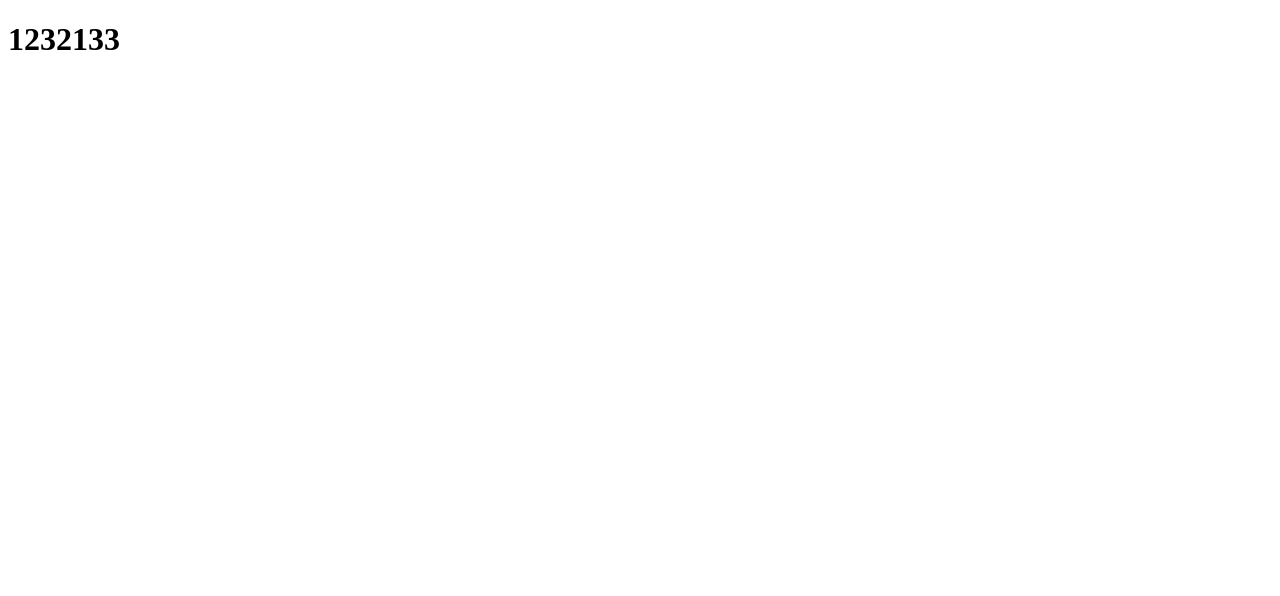
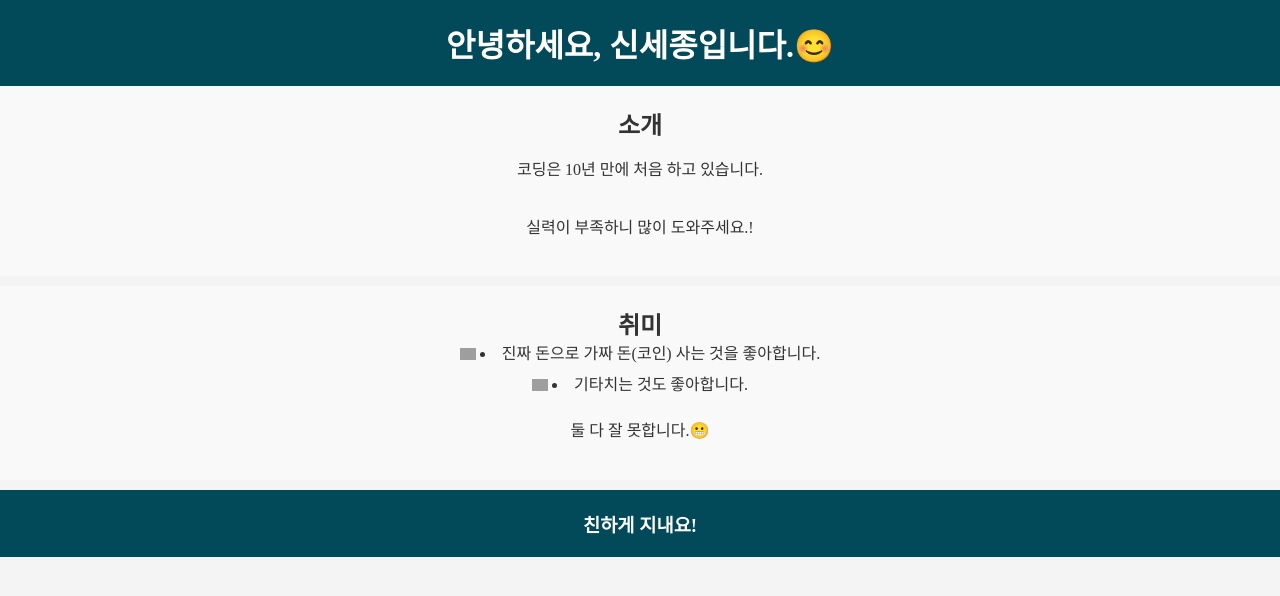
Before and after one commit to FullTimeScam/20240424, a plain HTML site: page index.html in a window 1280 px wide. Drawn offline with Linux system fonts and the light colour scheme; grey boxes are pictures that could not be loaded.

Commit message:
second-project

```diff
--- a/index.html
+++ b/index.html
@@ -1,11 +1,28 @@
 <!DOCTYPE html>
-<html lang="en">
-<head>
-    <meta charset="UTF-8">
-    <meta name="viewport" content="width=device-width, initial-scale=1.0">
-    <title>Document</title>
-</head>
-<body>
-    <h1>1232133</h1>
-</body>
+<html lang="ko">
+  <head>
+    <meta charset="UTF-8" />
+    <meta name="viewport" content="width=device-width, initial-scale=1.0" />
+    <title>자기소개</title>
+    <link rel="stylesheet" href="style.css" />
+  </head>
+  <body>
+    <header>
+        <h1>안녕하세요, 신세종입니다.😊</h1>
+    </header>
+    <section>
+      <h2>소개</h2>
+      <p class="one">코딩은 10년 만에 처음 하고 있습니다.</p>
+      <p calss="two">실력이 부족하니 많이 도와주세요.!</p>
+    </section>
+    <section>
+      <h2>취미</h2>
+      <li id="real_money">진짜 돈으로 가짜 돈(코인) 사는 것을 좋아합니다.</li>
+      <li id="guitar">기타치는 것도 좋아합니다.</li>
+      <p>둘 다 잘 못합니다.😬</p>
+    </section>
+    <footer>
+      <h3>친하게 지내요!</h3>
+    </footer>
+  </body>
 </html>
```
